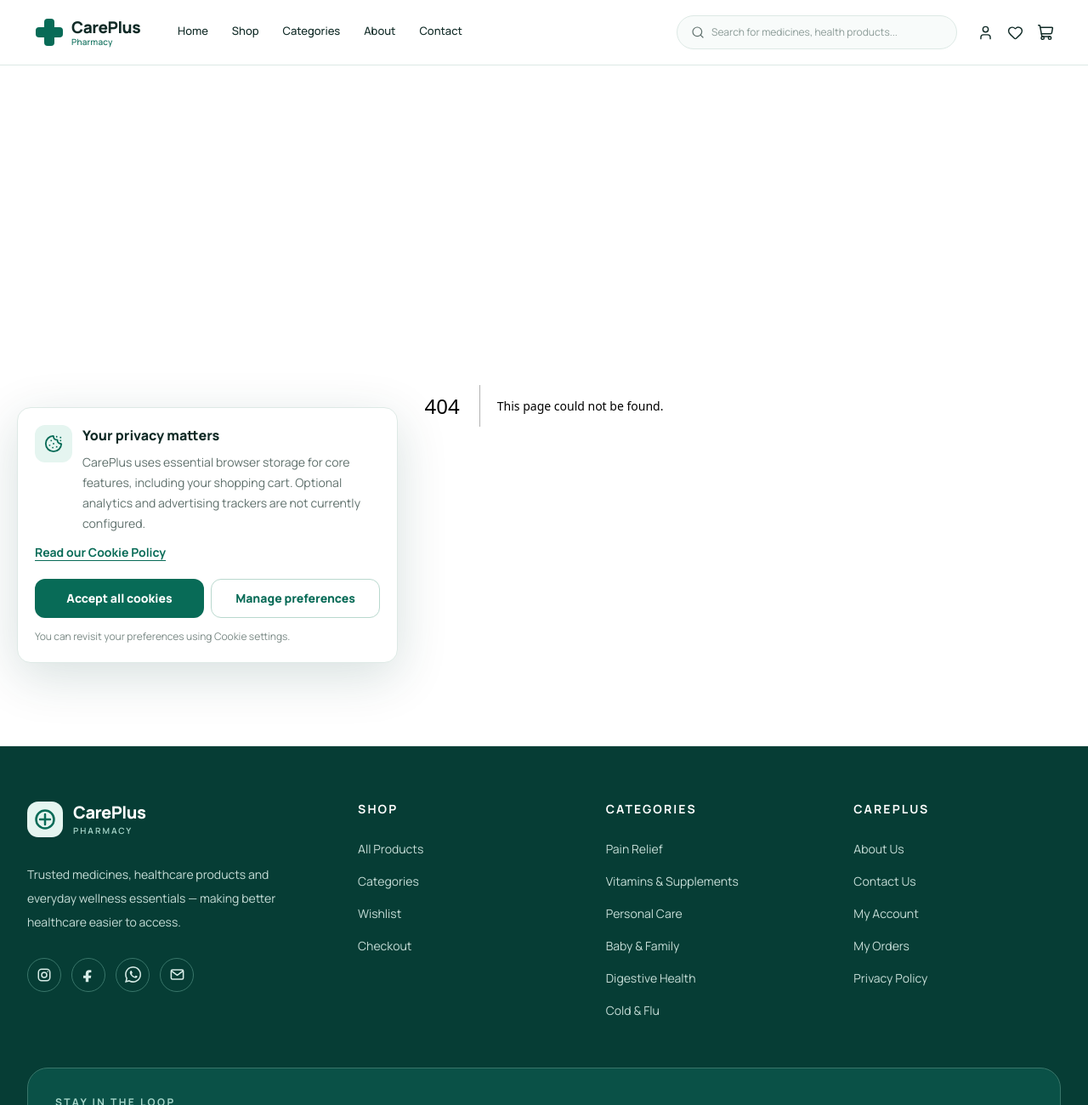
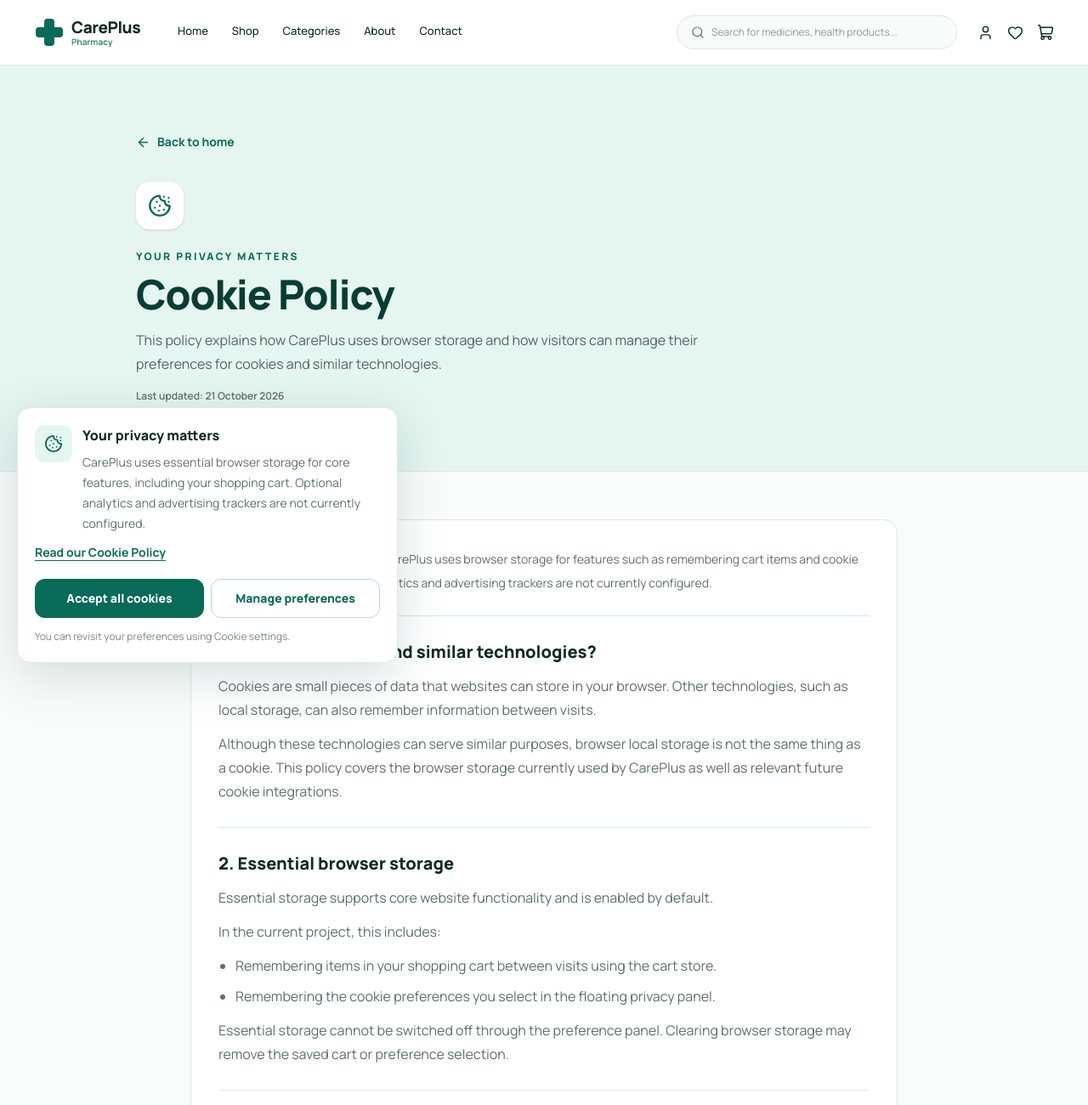
Before and after one commit to adebayoadeyemi0071-afk/Careplus-Pharmacy, a Next.js app: page /cookies in a window 1280 px wide. Before the commit this address had no page. Shown: the top 1300 px of the page at 85% size. Built offline with nearby package versions, Linux system fonts and the light colour scheme.

Commit message:
Add files via upload

```diff
--- /dev/null
+++ b/app/cookies/page.tsx
@@ -0,0 +1,263 @@
+import type { Metadata } from "next";
+import Link from "next/link";
+import type { ReactNode } from "react";
+import { ArrowLeft, Cookie, ShieldCheck } from "lucide-react";
+
+export const metadata: Metadata = {
+  title: "Cookie Policy | CarePlus Pharmacy",
+  description:
+    "Learn how CarePlus Pharmacy uses essential browser storage and manages optional cookie preferences.",
+};
+
+function PolicySection({
+  title,
+  children,
+}: {
+  title: string;
+  children: ReactNode;
+}) {
+  return (
+    <section className="border-b border-[#DDE9E5] py-7 last:border-b-0">
+      <h2 className="text-lg font-extrabold text-[#102A26] sm:text-xl">
+        {title}
+      </h2>
+
+      <div className="mt-3 space-y-3 text-sm leading-7 text-[#5F706C] sm:text-base">
+        {children}
+      </div>
+    </section>
+  );
+}
+
+export default function CookiePolicyPage() {
+  return (
+    <main className="min-h-screen bg-[#FAFCFB]">
+      <section className="border-b border-[#DDE9E5] bg-[#E5F5F0]">
+        <div className="mx-auto max-w-5xl px-5 py-14 sm:px-8 sm:py-20">
+          <Link
+            href="/"
+            className="inline-flex items-center gap-2 text-sm font-bold text-[#086B57] transition hover:text-[#063D35]"
+          >
+            <ArrowLeft size={17} />
+            Back to home
+          </Link>
+
+          <div className="mt-8 flex h-14 w-14 items-center justify-center rounded-2xl bg-white text-[#086B57] shadow-sm">
+            <Cookie size={28} />
+          </div>
+
+          <p className="mt-6 text-xs font-extrabold uppercase tracking-[0.2em] text-[#086B57]">
+            Your privacy matters
+          </p>
+
+          <h1 className="mt-3 text-4xl font-extrabold tracking-tight text-[#063D35] sm:text-5xl">
+            Cookie Policy
+          </h1>
+
+          <p className="mt-4 max-w-2xl text-sm leading-7 text-[#4F6863] sm:text-base">
+            This policy explains how CarePlus uses browser storage and how
+            visitors can manage their preferences for cookies and similar
+            technologies.
+          </p>
+
+          <p className="mt-4 text-xs font-semibold text-[#5F706C]">
+            Last updated: 21 October 2026
+          </p>
+        </div>
+      </section>
+
+      <section className="mx-auto max-w-4xl px-5 py-10 sm:px-8 sm:py-14">
+        <div className="rounded-2xl border border-[#DDE9E5] bg-white p-5 sm:p-8">
+          <div className="flex items-start gap-3 border-b border-[#DDE9E5] pb-6">
+            <ShieldCheck
+              size={22}
+              className="mt-1 shrink-0 text-[#086B57]"
+            />
+
+            <p className="text-sm leading-7 text-[#5F706C]">
+              <strong className="text-[#102A26]">
+                Current website setup:
+              </strong>{" "}
+              CarePlus uses browser storage for features such as remembering
+              cart items and cookie preferences. Optional analytics and
+              advertising trackers are not currently configured.
+            </p>
+          </div>
+
+          <PolicySection title="1. What are cookies and similar technologies?">
+            <p>
+              Cookies are small pieces of data that websites can store in
+              your browser. Other technologies, such as local storage, can
+              also remember information between visits.
+            </p>
+
+            <p>
+              Although these technologies can serve similar purposes,
+              browser local storage is not the same thing as a cookie.
+              This policy covers the browser storage currently used by
+              CarePlus as well as relevant future cookie integrations.
+            </p>
+          </PolicySection>
+
+          <PolicySection title="2. Essential browser storage">
+            <p>
+              Essential storage supports core website functionality and is
+              enabled by default.
+            </p>
+
+            <p>In the current project, this includes:</p>
+
+            <ul className="list-disc space-y-2 pl-5">
+              <li>
+                Remembering items in your shopping cart between visits
+                using the cart store.
+              </li>
+              <li>
+                Remembering the cookie preferences you select in the
+                floating privacy panel.
+              </li>
+            </ul>
+
+            <p>
+              Essential storage cannot be switched off through the
+              preference panel. Clearing browser storage may remove the
+              saved cart or preference selection.
+            </p>
+          </PolicySection>
+
+          <PolicySection title="3. Analytics technologies">
+            <p>
+              Analytics tools can help measure website usage, understand
+              navigation patterns and identify performance problems.
+            </p>
+
+            <p>
+              No analytics tracker is currently configured in the CarePlus
+              setup described by this policy. If analytics is introduced
+              later, this policy and the consent controls should be updated
+              to describe the actual provider, purpose, technologies and
+              applicable choices.
+            </p>
+          </PolicySection>
+
+          <PolicySection title="4. Marketing and advertising technologies">
+            <p>
+              Advertising technologies may be used by websites to measure
+              campaigns or personalise marketing.
+            </p>
+
+            <p>
+              No advertising tracker is currently configured in this
+              setup. If marketing technologies are added later, CarePlus
+              should disclose their use and apply the appropriate consent
+              controls before activating technologies that require consent.
+            </p>
+          </PolicySection>
+
+          <PolicySection title="5. Managing your preferences">
+            <p>
+              On your first visit, the floating cookie notice allows you
+              to accept all categories or open the preference panel.
+            </p>
+
+            <p>
+              Within the panel, essential storage remains enabled, while
+              analytics and marketing preferences can be selected or
+              left disabled. Your preference is saved in your browser.
+            </p>
+
+            <p>
+              After saving, use the floating{" "}
+              <strong className="text-[#102A26]">Cookie settings</strong>{" "}
+              control at the bottom-left of the website to reopen the
+              preferences.
+            </p>
+
+            <p>
+              The optional preferences are recorded for future integrations.
+              They do not currently activate or deactivate analytics or
+              advertising scripts because those trackers have not been
+              configured.
+            </p>
+          </PolicySection>
+
+          <PolicySection title="6. Browser controls and clearing storage">
+            <p>
+              You can use your browser settings to inspect or clear site
+              data, including cookies and local storage. The precise steps
+              depend on the browser you use.
+            </p>
+
+            <p>
+              Clearing site storage may reset saved preferences and
+              remove locally stored cart information. The cookie notice
+              may appear again on a subsequent visit.
+            </p>
+          </PolicySection>
+
+          <PolicySection title="7. Third-party services">
+            <p>
+              Future integrations such as authentication, payments,
+              hosting tools or analytics may use their own cookies or
+              similar technologies. Their actual behaviour will depend on
+              the provider and configuration.
+            </p>
+
+            <p>
+              If new technologies are introduced, CarePlus should update
+              this policy and review the consent implementation before
+              deploying those changes.
+            </p>
+          </PolicySection>
+
+          <PolicySection title="8. Changes to this policy">
+            <p>
+              This policy may change when website features or the
+              technologies used by CarePlus change. The latest version
+              will be published on this page.
+            </p>
+          </PolicySection>
+
+          <PolicySection title="9. Contact">
+            <p>
+              For questions about this policy, contact the CarePlus team
+              at the address below, provided that it is active and
+              monitored.
+            </p>
+
+            <a
+              href="mailto:hello@carepluspharmacy.com"
+              className="font-bold text-[#086B57] underline underline-offset-4 hover:text-[#063D35]"
+            >
+              hello@carepluspharmacy.com
+            </a>
+          </PolicySection>
+        </div>
+
+        <div className="mt-8 flex flex-wrap justify-center gap-5 text-sm font-bold">
+          <Link
+            href="/privacy"
+            className="text-[#086B57] transition hover:text-[#063D35]"
+          >
+            Privacy Policy
+          </Link>
+
+          <Link
+            href="/terms"
+            className="text-[#086B57] transition hover:text-[#063D35]"
+          >
+            Terms and Conditions
+          </Link>
+
+          <Link
+            href="/"
+            className="inline-flex items-center gap-2 text-[#086B57] transition hover:text-[#063D35]"
+          >
+            <ArrowLeft size={16} />
+            Return to CarePlus
+          </Link>
+        </div>
+      </section>
+    </main>
+  );
+}
```
